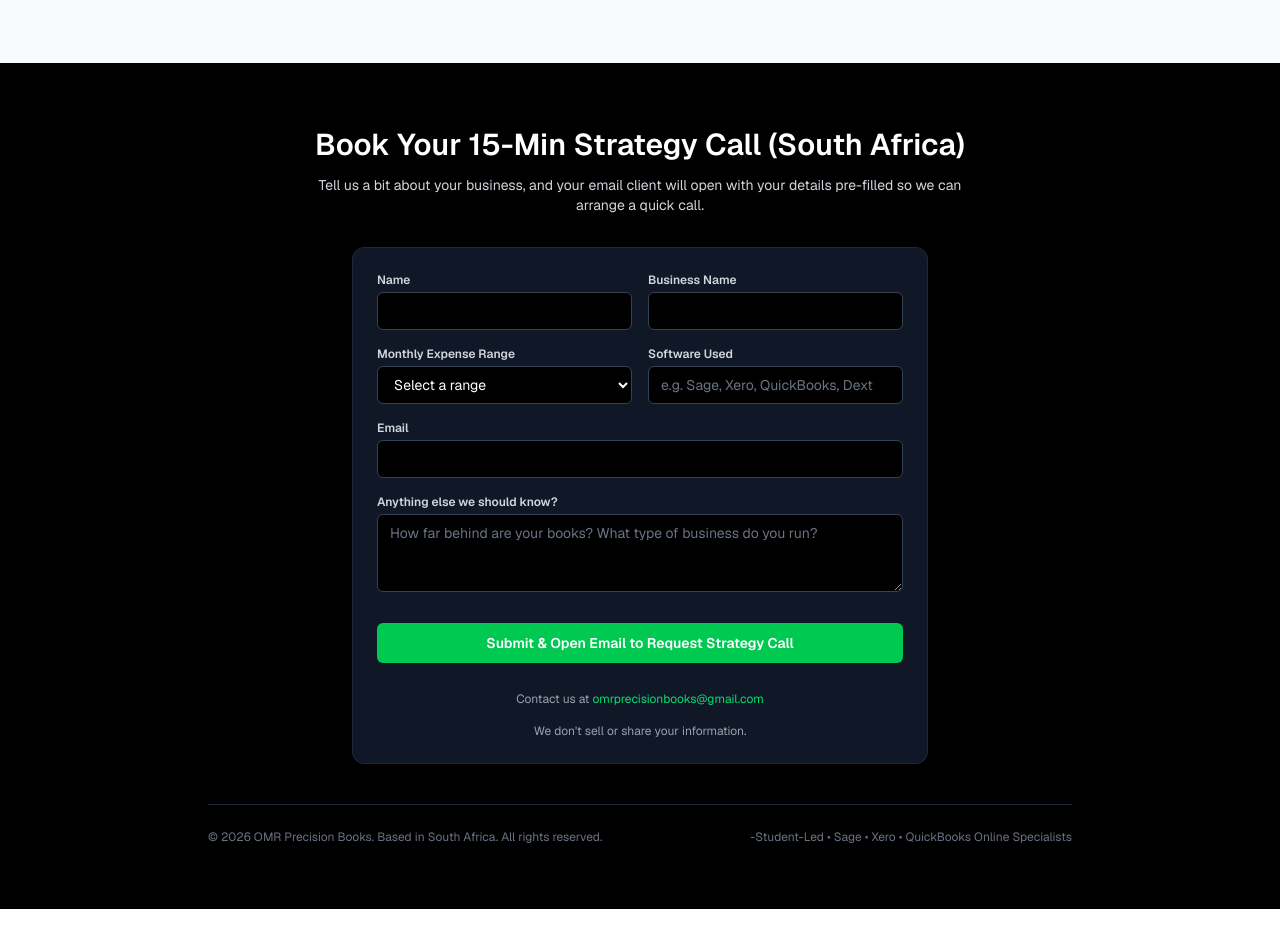
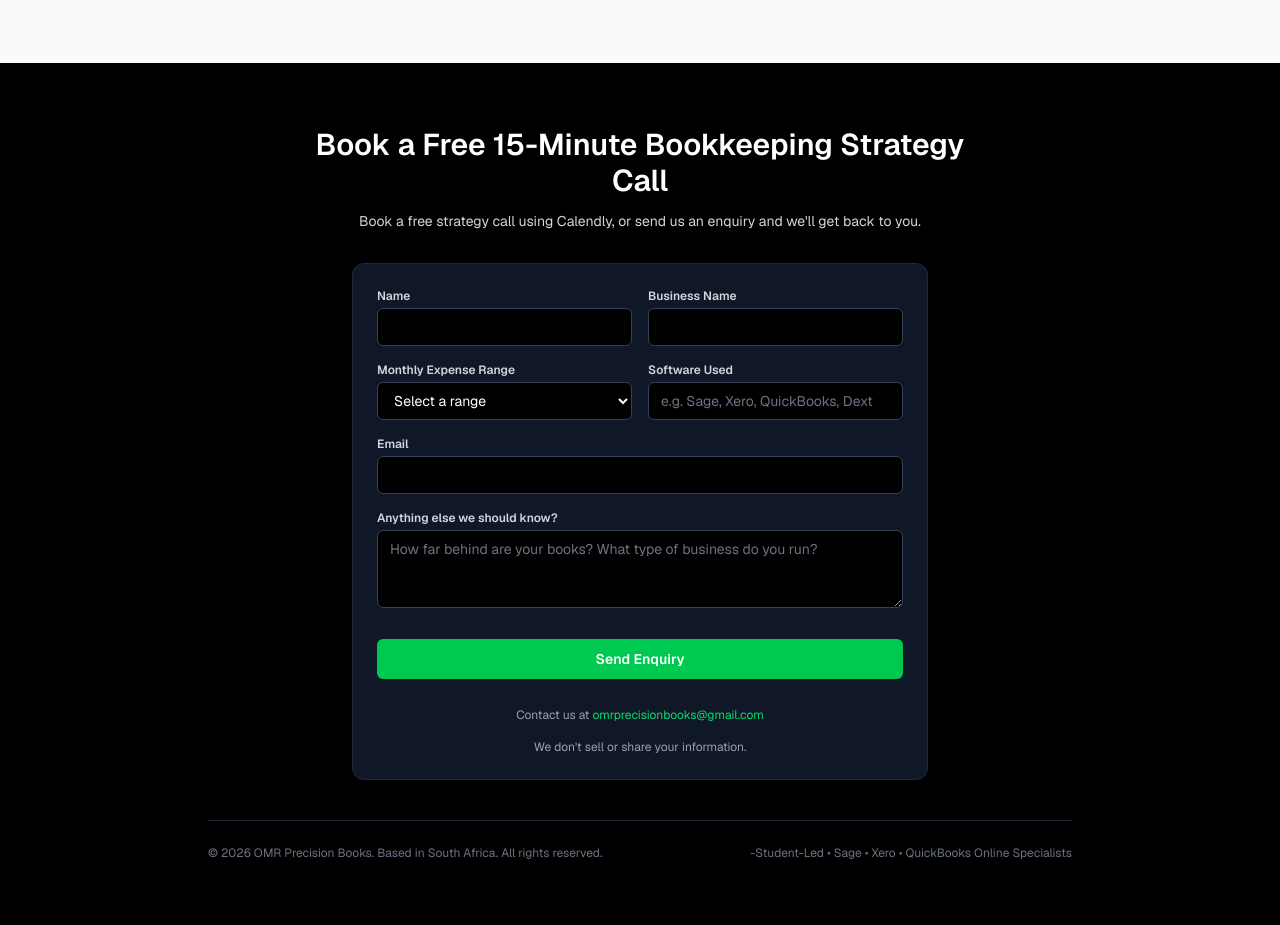
Before and after one commit to omrzuh002-pixel/omr-precision-books, a Next.js app: page / in a window 1280 px wide. Shown: the part 3412-4337 px from the top of the page. Built offline with nearby package versions, Linux system fonts and the light colour scheme.

Commit message:
Update contact section and enquiry button

```diff
--- a/app/page.tsx
+++ b/app/page.tsx
@@ -399,10 +399,11 @@ export default function Home() {
         <div className="max-w-4xl mx-auto px-4">
           <div className="max-w-2xl mx-auto text-center mb-8">
             <h2 className="text-3xl font-semibold mb-3">
-              Book Your 15-Min Strategy Call (South Africa)
+              Book a Free 15-Minute Bookkeeping Strategy Call
             </h2>
             <p className="text-sm text-gray-300">
-              Tell us a bit about your business, and your email client will open with your details pre-filled so we can arrange a quick call.
+              Book a free strategy call using Calendly, or send us an enquiry and we'll get back to you.
+
             </p>
           </div>
 
@@ -504,7 +505,7 @@ export default function Home() {
               type="submit"
               className="w-full mt-2 py-2.5 rounded-md bg-green-500 hover:bg-green-600 text-sm font-semibold text-white"
             >
-              Submit &amp; Open Email to Request Strategy Call
+              Send Enquiry
             </button>
               <p className="mt-3 text-xs text-gray-400 text-center">
 
```
